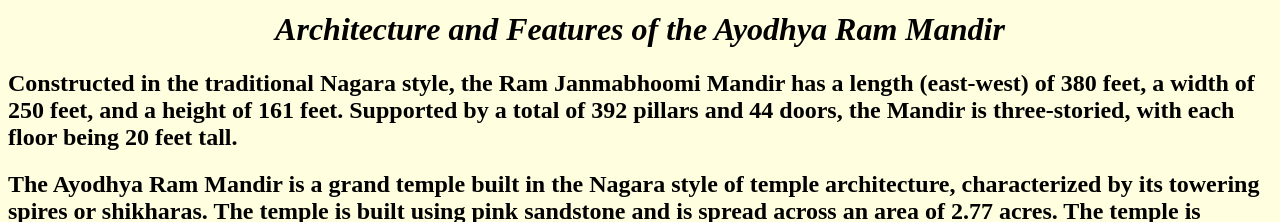
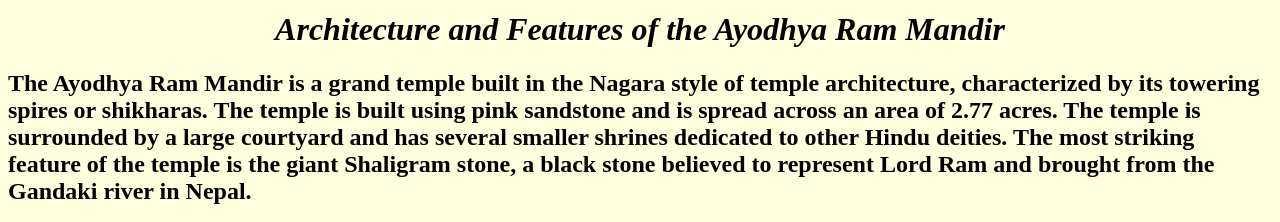
Before and after one commit to BalamuruganKubenthiran/ramlalaayodhya, a plain HTML site: page architecture.html in a window 1280 px wide. Shown: the part 501-723 px from the top of the page. Drawn offline with Linux system fonts and the light colour scheme.

Commit message:
Update architecture description in architecture.html
Removed outdated description of the Ram Mandir's dimensions and structure.

```diff
--- a/architecture.html
+++ b/architecture.html
@@ -25,10 +25,7 @@
             <span><img src="https://swarajya.gumlet.io/swarajya/2020-08/c7096877-d00c-4bf4-ad89-f3d8491fb872/WhatsApp_Image_2020_08_04_at_21_09_14.jpeg" alt="" width="500px" height="400px"></span>
         </center>
         <center><i><b><h1>Architecture and Features of the Ayodhya Ram Mandir</h1></b></i></center>
-        <h2>Constructed in the traditional Nagara style, the Ram Janmabhoomi Mandir has a length
-            (east-west) of 380 feet, a width of 250 feet, and a height of 161 feet.
-            Supported by a total of 392 pillars and 44 doors, the Mandir is three-storied, with
-            each floor being 20 feet tall.</h2>
+        <h2</h2>
 
         <h2>
             The Ayodhya Ram Mandir is a grand temple built in the Nagara style of temple architecture,
```
